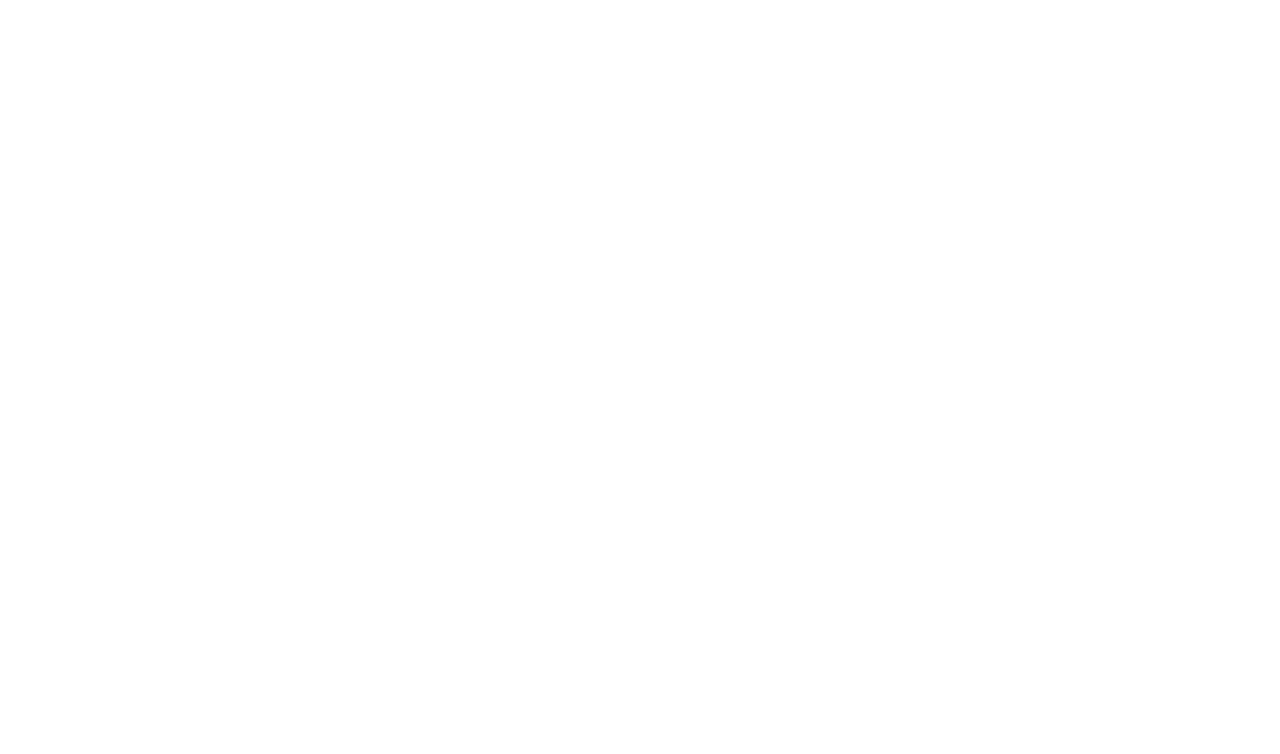
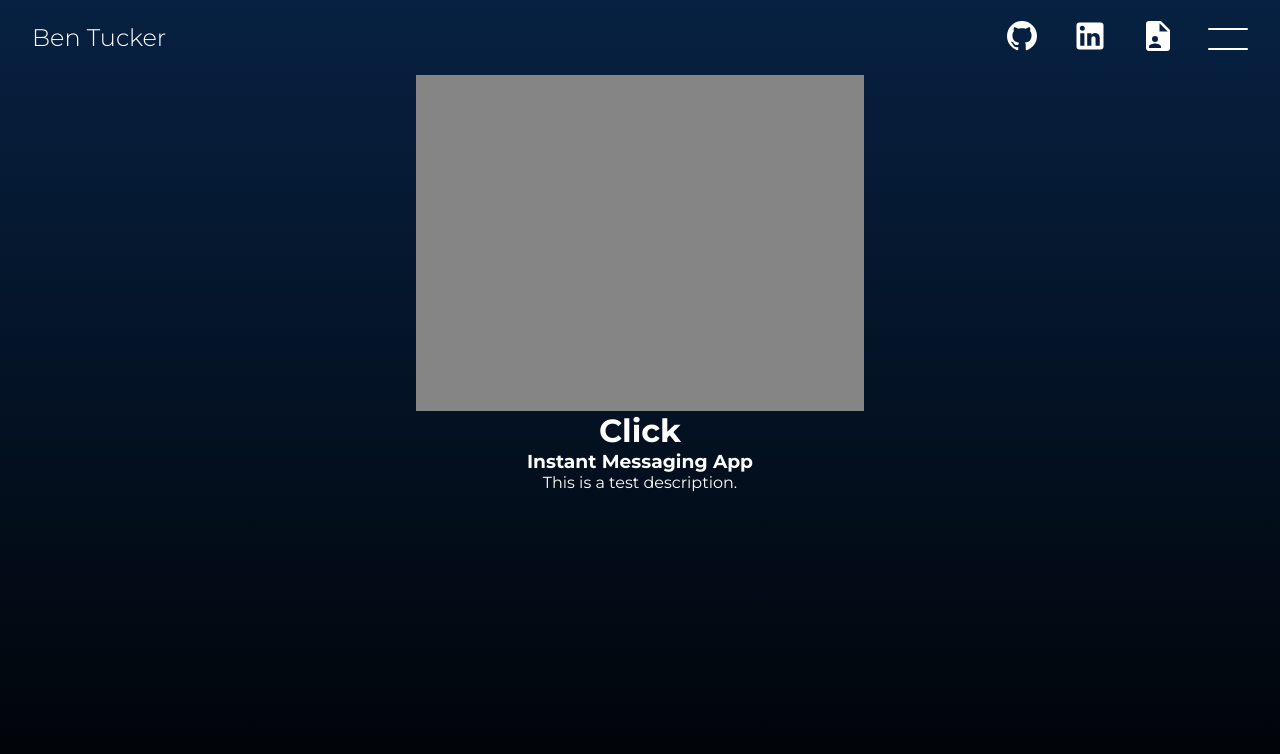
Before and after one commit to tenbucker4/ben-tucker, a React (Create React App) app: page /projects in a window 1280 px wide. Before the commit this address had no page. Shown: the top 754 px of the page. Built offline with nearby package versions, Linux system fonts and the light colour scheme.

Commit message:
Begin building animated project containers

```diff
--- a/src/App.js
+++ b/src/App.js
@@ -1,6 +1,8 @@
 import React, { useState } from "react";
 import { BrowserRouter, Routes, Route } from "react-router-dom";
 import Home from "./pages/Home";
+import Projects from "./pages/Projects";
+import Header from "./components/Header";
 import "./styles/styles.css";
 
 function App() {
@@ -16,6 +18,7 @@
                         <Home menuOpen={menuOpen} setMenuOpen={setMenuOpen} />
                     }
                 ></Route>
+                <Route path="/projects" element={<Projects />}></Route>
             </Routes>
         </BrowserRouter>
     );
--- a/src/components/ProjectHero.jsx
+++ b/src/components/ProjectHero.jsx
@@ -1,4 +1,5 @@
 import React from 'react'
+import { Link } from 'react-router-dom'
 
 const ProjectHero = ({ projectRef, projectSection }) => {
 	return (
@@ -10,7 +11,9 @@
 					<div className='block right-block'></div>
 				</div>
 				<div className='bio'>Featured project</div>
-				<button className='view-projects-btn'>See More</button>
+				<Link to="/projects">
+					<button className='view-projects-btn'>See More</button>
+				</Link>
 			</div>
 			<div className="hero-image-container">
 				<img className='landscape' src={require("../media/click-landscape.jpg")} alt="click" />
--- a/src/pages/Home.jsx
+++ b/src/pages/Home.jsx
@@ -25,7 +25,6 @@
 
 	return (
 		<main>
-			<div className='main-bg'></div>
 			<div className='menu' style={{ top: menuOpen ? "0vh" : "-100%" }}>
 				<div className="menu-container">
 					<ul>
--- /dev/null
+++ b/src/pages/Projects.jsx
@@ -0,0 +1,27 @@
+import React, { useState } from 'react'
+import Header from '../components/Header'
+import "../styles/projects.css"
+
+const Projects = () => {
+    const [projectDisplay, setProjectDisplay] = useState(false)
+
+    const toggleDisplay = () => {
+        setProjectDisplay(prev => !prev)
+    }
+
+    return (
+        <>
+            <Header />
+            <div className='projects'>
+                <div className={projectDisplay? "project-container active" : "project-container"} onClick={toggleDisplay}>
+                    <div className={projectDisplay? "project-image active" : "project-image"}></div>
+                    <h1 className={projectDisplay? "project-title active" : "title"}>Click</h1>
+                    <h3 className={projectDisplay? "project-type active" : "project-type"}>Instant Messaging App</h3>
+                    <p className={projectDisplay? "project-description active" : "project-description"}>This is a test description.</p>
+                </div>
+            </div>
+        </>
+    )
+}
+
+export default Projects
--- a/src/styles/home.css
+++ b/src/styles/home.css
@@ -217,7 +217,6 @@
     height: auto;
     overflow: hidden;
     filter: brightness(0.7);
-    opacity: 0.9;
 }
 
 .hero-image {
@@ -226,7 +225,7 @@
     max-width: 750px;
     aspect-ratio: 1.495/ 1;
     overflow: hidden;
-    background-color: rgba(7, 33, 66, 0.9);
+    background-color: rgba(7, 33, 66);
     display: flex;
     align-items: center;
     justify-content: center;
--- /dev/null
+++ b/src/styles/projects.css
@@ -0,0 +1,29 @@
+.projects {
+    margin-top: 75px;
+    position: relative;
+    width: 100%;
+    display: flex;
+    flex-direction: column;
+    align-items: center;
+}
+
+.project-container {
+    position: relative;
+    display: flex;
+    flex-direction: column;
+    align-items: center;
+    transition: all 0.4s ease-in-out;
+    width: 70%;
+}
+
+.project-image {
+    width: 50%;
+    aspect-ratio: 4 / 3;
+    background-color: rgb(133, 133, 133);
+    transition: all 0.4s ease-in-out;
+}
+
+.project-image.active {
+    background-color: black;
+    width: 70%;
+}
--- a/src/styles/styles.css
+++ b/src/styles/styles.css
@@ -30,6 +30,12 @@
     scroll-snap-type: y mandatory;
 }
 
+body {
+    background: linear-gradient(to top, rgb(0, 0, 0) 0%, #072142);
+    height: 100vh;
+    width: 100%;
+}
+
 ul {
     list-style-type: none;
 }
@@ -54,11 +60,3 @@
 button:hover {
     background-color: #af353d;
 }
-
-.main-bg {
-    position: fixed;
-    background: linear-gradient(to top, rgb(0, 0, 0) 0%, #072142);
-    height: 100vh;
-    width: 100%;
-    z-index: 0;
-}
```
